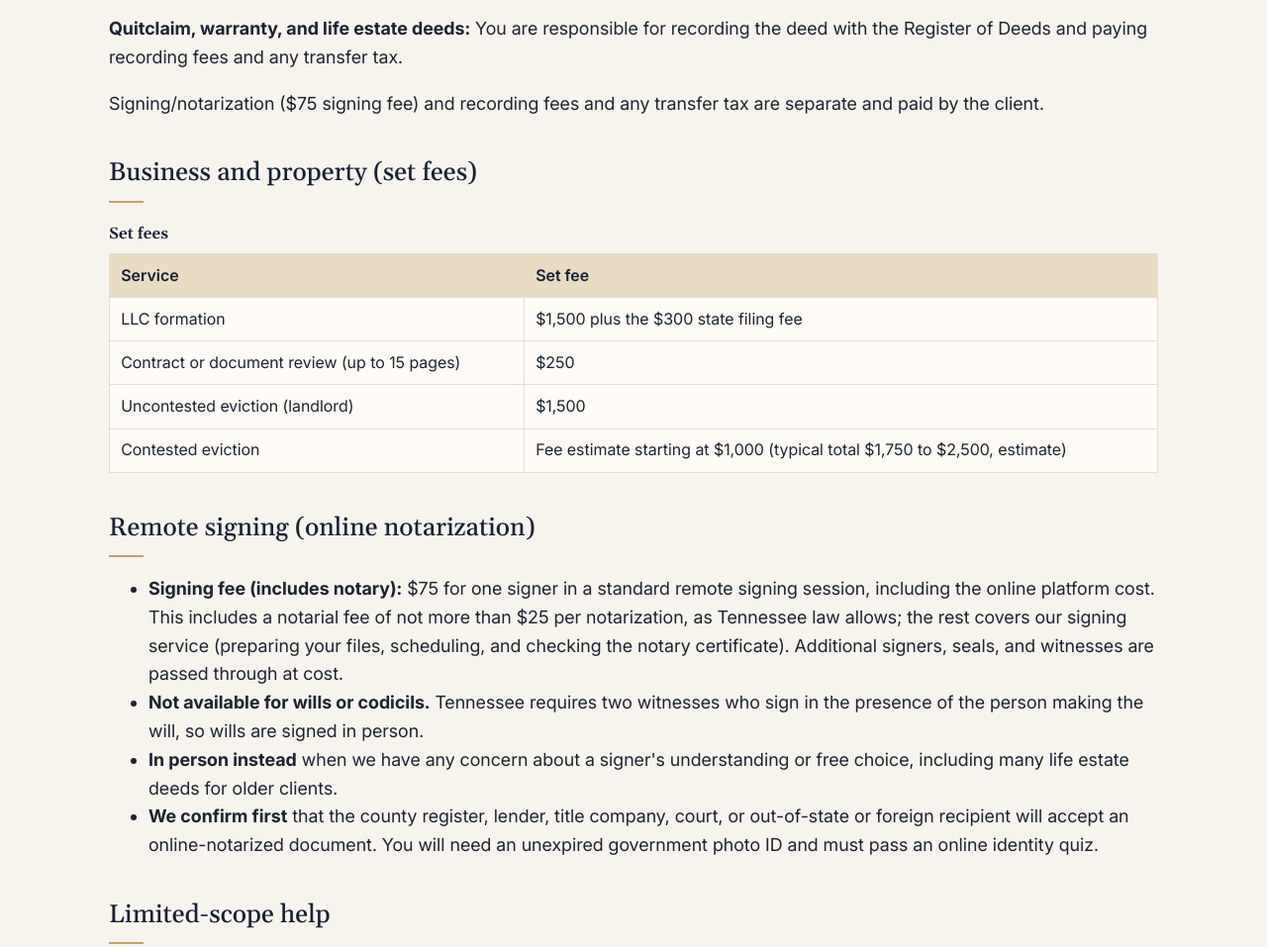
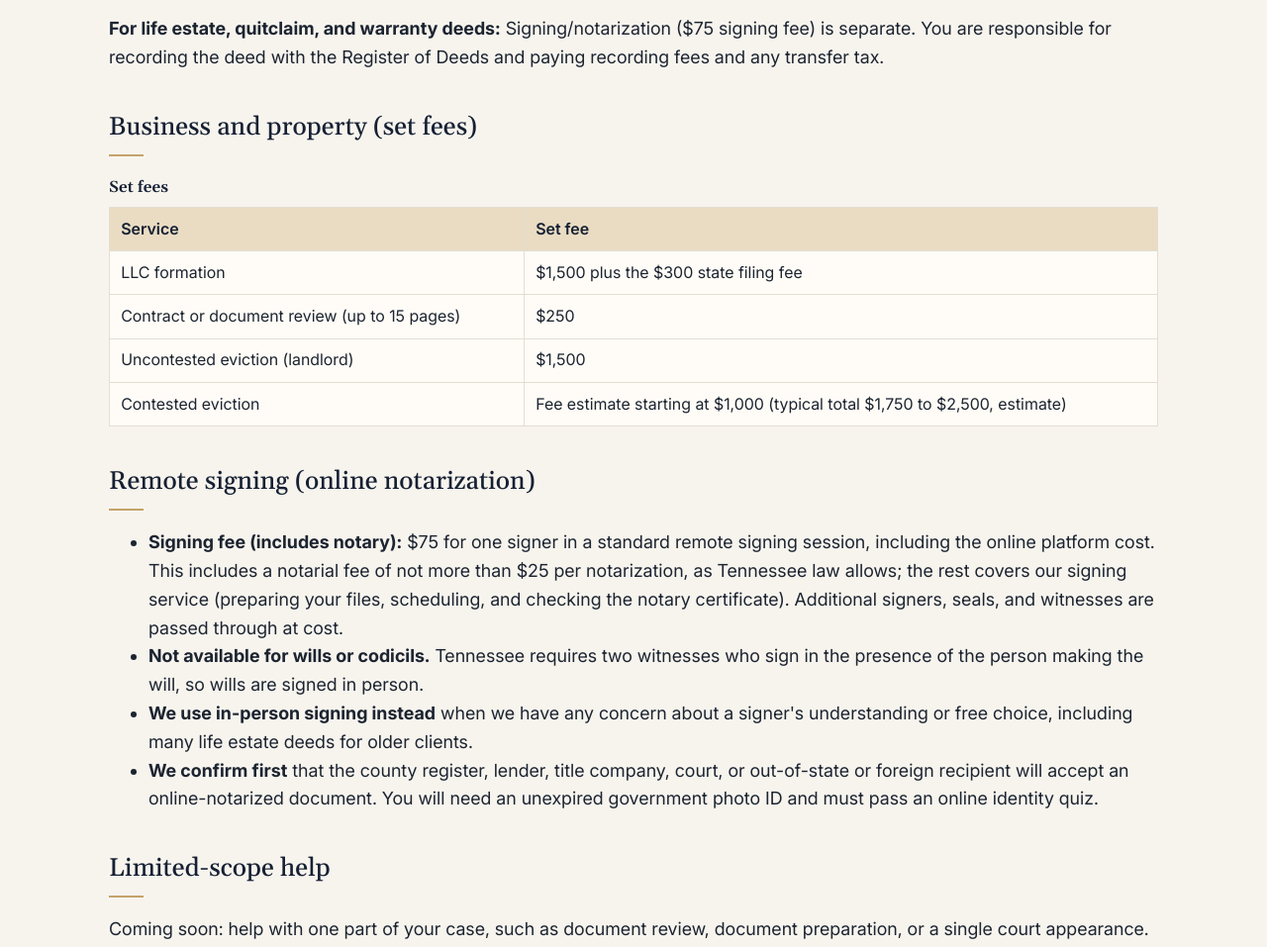
Before and after one commit to jhineslaw/jhineslaw.github.io, a plain HTML site: page pricing.html in a window 1280 px wide. Shown: the part 3713-4670 px from the top of the page at 99% size. Drawn offline with Linux system fonts and the light colour scheme.

Commit message:
Remove 'Spanish pages coming soon.' from all pages; F1 BPR legend on family-law FAQ; F3 merge deed sentences; A3 in-person signing wording (Jason 10:36 AM ET 11/20/2026 via CoS)

```diff
--- a/pricing.html
+++ b/pricing.html
@@ -52,15 +52,14 @@
 <p>Event fees in Criminal Court: contested hearing $1,500; trial day $3,000; written motion $1,250. The starting retainer may be higher depending on the nature and number of the charges.</p>
 <h2 id="estates">Wills, trusts, estates, and deeds</h2>
 <div class="table-scroll"><table><caption>Fees</caption><thead><tr><th scope="col">Service</th><th scope="col">Fee</th></tr></thead><tbody><tr><td>Simple will</td><td>$500</td></tr><tr><td>Will, power of attorney, and health care directive package</td><td>$1,000 single; $1,750 couple</td></tr><tr><td>Revocable trust package</td><td>$2,750 single; $5,500 couple</td></tr><tr><td>Small estate by affidavit</td><td>$2,500</td></tr><tr><td>Uncontested larger estate (probate or administration)</td><td>$5,000 retainer (covers opening the estate) plus fees for events such as preparing the inventory and other required documents and attending hearings; each event's charge is explained in writing before it's incurred.</td></tr><tr><td>Contested estate (will contest or contested conservatorship)</td><td>Starting at $5,000, which covers five prepaid hours, then $400 an hour.</td></tr><tr><td>Life estate deed (parent to child)</td><td>$750. Includes review of your current deed and preparation of the new deed.</td></tr><tr><td>Quitclaim deed</td><td>$750. Includes review of your current deed and preparation of the new deed.</td></tr><tr><td>Warranty deed</td><td>$1,000. Includes review of your current deed, preparation of the new deed, and a basic title search (not a title opinion or title guarantee; title insurance not included).</td></tr></tbody></table></div>
-<p><strong>Quitclaim, warranty, and life estate deeds:</strong> You are responsible for recording the deed with the Register of Deeds and paying recording fees and any transfer tax.</p>
-<p>Signing/notarization ($75 signing fee) and recording fees and any transfer tax are separate and paid by the client.</p>
+<p><strong>For life estate, quitclaim, and warranty deeds:</strong> Signing/notarization ($75 signing fee) is separate. You are responsible for recording the deed with the Register of Deeds and paying recording fees and any transfer tax.</p>
 <h2 id="general">Business and property (set fees)</h2>
 <div class="table-scroll"><table><caption>Set fees</caption><thead><tr><th scope="col">Service</th><th scope="col">Set fee</th></tr></thead><tbody><tr><td>LLC formation</td><td>$1,500 plus the $300 state filing fee</td></tr><tr><td>Contract or document review (up to 15 pages)</td><td>$250</td></tr><tr><td>Uncontested eviction (landlord)</td><td>$1,500</td></tr><tr><td>Contested eviction</td><td>Fee estimate starting at $1,000 (typical total $1,750 to $2,500, estimate)</td></tr></tbody></table></div>
 <h2>Remote signing (online notarization)</h2>
 <ul>
 <li><strong>Signing fee (includes notary):</strong> $75 for one signer in a standard remote signing session, including the online platform cost. This includes a notarial fee of not more than $25 per notarization, as Tennessee law allows; the rest covers our signing service (preparing your files, scheduling, and checking the notary certificate). Additional signers, seals, and witnesses are passed through at cost.</li>
 <li><strong>Not available for wills or codicils.</strong> Tennessee requires two witnesses who sign in the presence of the person making the will, so wills are signed in person.</li>
-<li><strong>In person instead</strong> when we have any concern about a signer's understanding or free choice, including many life estate deeds for older clients.</li>
+<li><strong>We use in-person signing instead</strong> when we have any concern about a signer's understanding or free choice, including many life estate deeds for older clients.</li>
 <li><strong>We confirm first</strong> that the county register, lender, title company, court, or out-of-state or foreign recipient will accept an online-notarized document. You will need an unexpired government photo ID and must pass an online identity quiz.</li>
 </ul>
 <h2>Limited-scope help</h2>
@@ -83,7 +82,6 @@
 <p>Harriman, TN · Serving East Tennessee<br>
 Phone: <a href="tel:+18655906079">(865) 590-6079</a><br>
 Email: <a href="mailto:lawoffice@jhineslaw.com">lawoffice@jhineslaw.com</a></p>
-<p>Spanish pages coming soon.</p>
 </div>
 <div>
 <p><strong>Attorney advertising.</strong> This website is general information, not legal advice. Visiting it, emailing, or calling does not create an attorney-client relationship. A relationship is formed only after we agree in a signed written agreement to represent you. Please do not send confidential information before then.</p>
```
Also changed, not shown: 404.html (+0 -1 lines), accessibility.html (+0 -1 lines), consult.html (+0 -1 lines), disclaimer.html (+0 -1 lines), family-law.html (+1 -2 lines), index.html (+0 -2 lines), privacy.html (+0 -1 lines).
